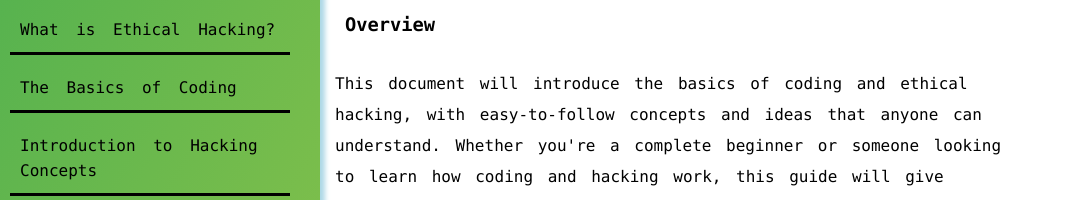
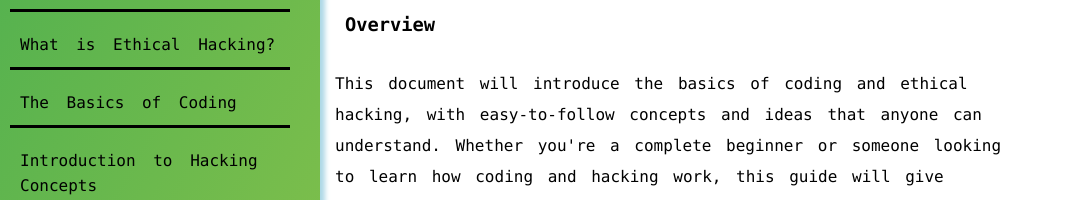
Before and after one commit to VeraCrux94/-tech-doc-AV-368, a plain HTML site: page index.html in a window 1280 px wide. Shown: the part 244-444 px from the top of the page, without its empty margins (0-1084 px from the left). Drawn offline with Linux system fonts and the light colour scheme.

Commit message:
Update styles.css- and lower nav bar

```diff
--- a/styles.css
+++ b/styles.css
@@ -1,6 +1,6 @@
 #navbar {
   position: fixed;
-  top: 5px;
+  top: 20px;
   left: 0;
   width: 25%;
   padding: 10px;
```
